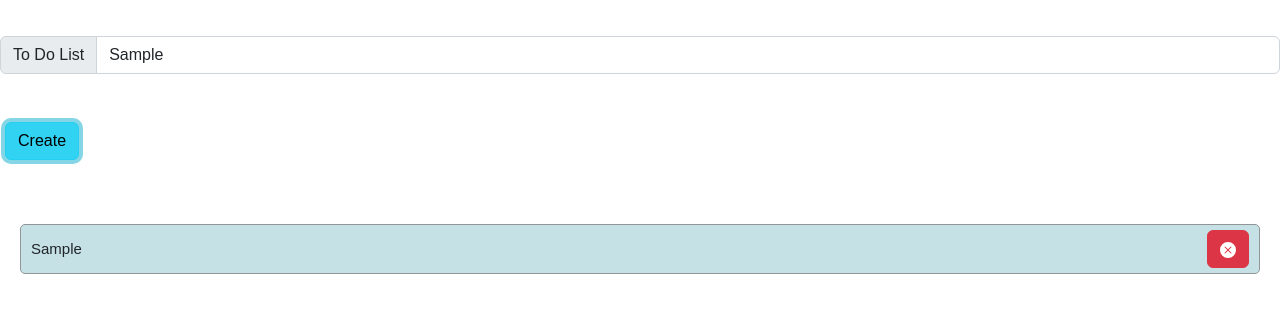
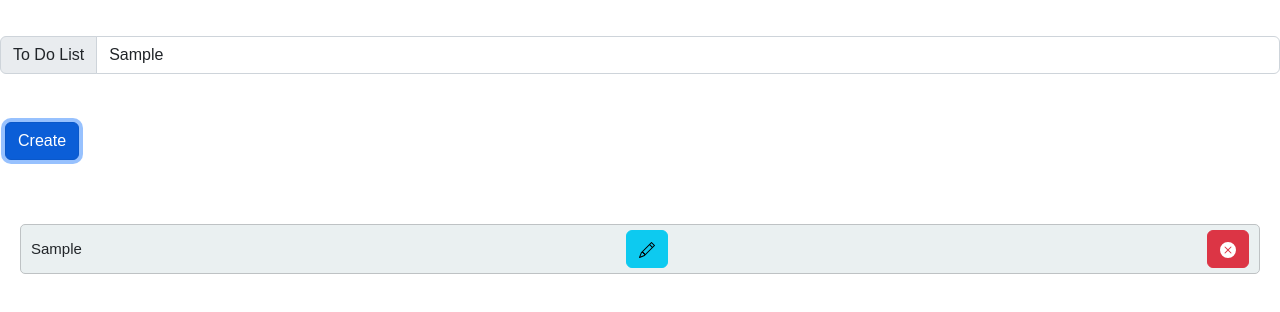
Before and after one commit to wangpiju/kryptoCamp, a website built with Parcel: page index.html in a window 1280 px wide. Both pictures are taken after typing "Sample" into the empty fields and a click on the button "Create". Shown: the part 152-464 px from the top of the page. Built offline with nearby package versions, Linux system fonts and the light colour scheme.

Commit message:
Add Edit Function

```diff
--- a/index.html
+++ b/index.html
@@ -29,7 +29,7 @@
       />
     </div>
     <br /><br />
-    <button type="button" id="create" class="btn btn-info">Create</button>
+    <button type="button" id="create" class="btn btn-primary">Create</button>
     <br /><br />
     <div id="tasks"></div>
   </body>
--- a/src/index.js
+++ b/src/index.js
@@ -9,20 +9,32 @@ document.querySelector("#create").onclick = function () {
               <span id="taskname">
                   ${document.querySelector("#to-do-input").value}
               </span>
-
-              <button  type="button" class="delete btn btn-danger"><svg xmlns="http://www.w3.org/2000/svg" width="16" height="16" fill="currentColor" class="bi bi-x-circle-fill" viewBox="0 0 16 16">
-              <path d="M16 8A8 8 0 1 1 0 8a8 8 0 0 1 16 0zM5.354 4.646a.5.5 0 1 0-.708.708L7.293 8l-2.647 2.646a.5.5 0 0 0 .708.708L8 8.707l2.646 2.647a.5.5 0 0 0 .708-.708L8.707 8l2.647-2.646a.5.5 0 0 0-.708-.708L8 7.293 5.354 4.646z"/>
-            </svg>
+              <button  type="button" class="edit btn btn-info">
+              <svg xmlns="http://www.w3.org/2000/svg" width="16" height="16" fill="currentColor" class="bi bi-pencil" viewBox="0 0 16 16">
+                <path d="M12.146.146a.5.5 0 0 1 .708 0l3 3a.5.5 0 0 1 0 .708l-10 10a.5.5 0 0 1-.168.11l-5 2a.5.5 0 0 1-.65-.65l2-5a.5.5 0 0 1 .11-.168l10-10zM11.207 2.5 13.5 4.793 14.793 3.5 12.5 1.207 11.207 2.5zm1.586 3L10.5 3.207 4 9.707V10h.5a.5.5 0 0 1 .5.5v.5h.5a.5.5 0 0 1 .5.5v.5h.293l6.5-6.5zm-9.761 5.175-.106.106-1.528 3.821 3.821-1.528.106-.106A.5.5 0 0 1 5 12.5V12h-.5a.5.5 0 0 1-.5-.5V11h-.5a.5.5 0 0 1-.468-.325z"/>
+              </svg>
+             </button>
+              <button  type="button" class="delete btn btn-danger">
+                <svg xmlns="http://www.w3.org/2000/svg" width="16" height="16" fill="currentColor" class="bi bi-x-circle-fill" viewBox="0 0 16 16">
+                  <path d="M16 8A8 8 0 1 1 0 8a8 8 0 0 1 16 0zM5.354 4.646a.5.5 0 1 0-.708.708L7.293 8l-2.647 2.646a.5.5 0 0 0 .708.708L8 8.707l2.646 2.647a.5.5 0 0 0 .708-.708L8.707 8l2.647-2.646a.5.5 0 0 0-.708-.708L8 7.293 5.354 4.646z"/>
+                </svg>
               </button>
-
           </div>
       `;
 
     var current_tasks = document.querySelectorAll(".delete");
+    var edit_tasks = document.querySelectorAll(".edit");
+
     for (var i = 0; i < current_tasks.length; i++) {
       current_tasks[i].onclick = function () {
         this.parentNode.remove();
       };
+
+      edit_tasks[i].onclick = function () {
+        this.previousElementSibling.textContent = document.querySelector(
+          "#to-do-input"
+        ).value;
+      };
     }
   }
 };
--- a/src/styles.css
+++ b/src/styles.css
@@ -17,6 +17,10 @@ h1 {
   margin-left: 5px;
 }
 
+.btn.btn-primary {
+  margin-left: 5px;
+}
+
 #tasks {
   border-radius: 10px;
   width: 100%;
@@ -30,9 +34,9 @@ h1 {
   border-radius: 5px;
   align-items: center;
   justify-content: space-between;
-  border: 1px solid #939697;
+  border: 1px solid #bec2c4;
   cursor: pointer;
-  background-color: #c5e1e6;
+  background-color: #eaf0f1;
   height: 50px;
   margin-bottom: 8px;
   padding: 5px 10px;
```
